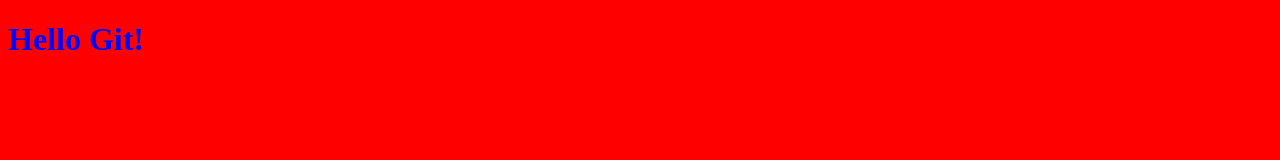
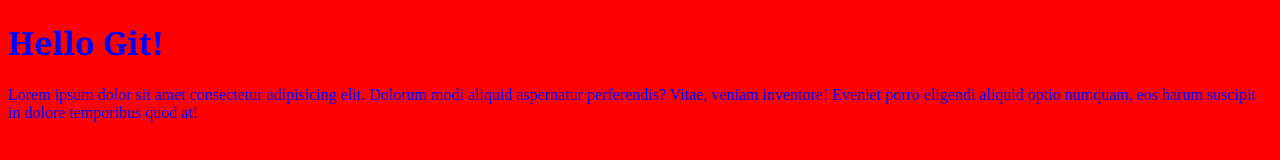
Before and after one commit to waerks/Interface3FirstRepoGit, a plain HTML site: page index.html in a window 1280 px wide. Drawn offline with Linux system fonts and the light colour scheme.

Commit message:
Added more content to the page

```diff
--- a/index.html
+++ b/index.html
@@ -8,5 +8,7 @@
 </head>
 <body>
     <h1>Hello Git!</h1>
+
+    <p>Lorem ipsum dolor sit amet consectetur adipisicing elit. Dolorum modi aliquid aspernatur perferendis? Vitae, veniam inventore! Eveniet porro eligendi aliquid optio numquam, eos harum suscipit in dolore temporibus quod at!</p>
 </body>
 </html>
--- a/style.css
+++ b/style.css
@@ -5,3 +5,7 @@ body {
 * {
     color: blue;
 }
+
+h1 {
+    font-family: Cambria, Cochin, Georgia, Times, 'Times New Roman', serif;
+}
```
